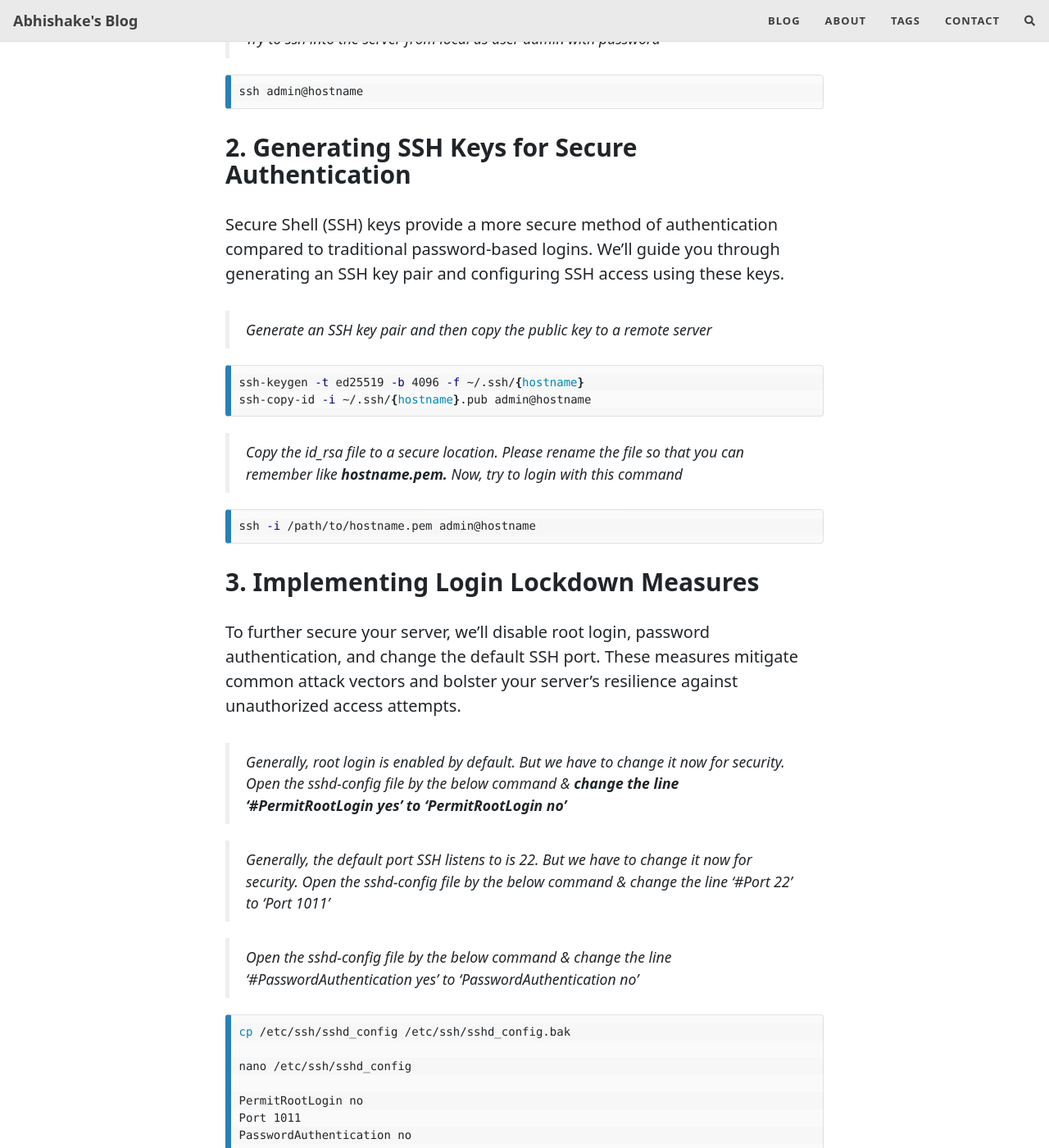
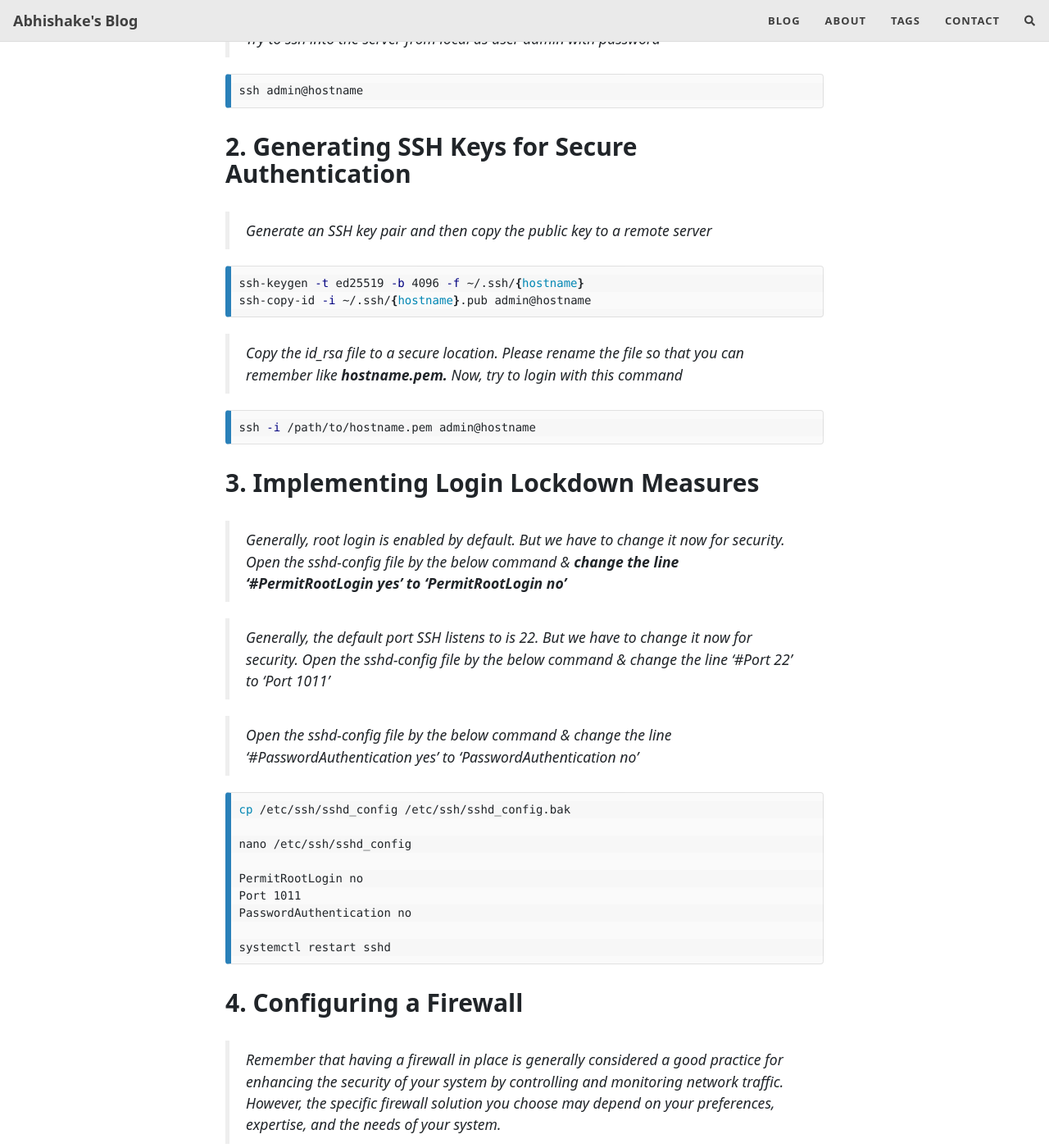
Before and after one commit to Abhishake63/abhishake.github.io, a Jekyll site: the page built from _posts/2024-02-05-secure-linux-server.md, in a window 1280 px wide and 1400 px high, scrolled down 900 px. Shown: the whole window at 82% size. Built offline with Jekyll 4.4.1, drawn with Linux system fonts in a browser that asks for light colours; nearby versions of some CDN libraries; comment, search, counter and statistics services are not loaded.

Commit message:
updated blogs

````diff
--- a/_posts/2024-02-05-secure-linux-server.md
+++ b/_posts/2024-02-05-secure-linux-server.md
@@ -12,7 +12,8 @@
 
 ## 1. Adding a User with Sudo Privileges
 
-The first step in enhancing server security is to create a new user account with sudo privileges. By adding a non-root user, you reduce the risk associated with using the root account for daily tasks.
+> The first step in enhancing server security is to create a new user account with sudo privileges. By adding a non-root user, you reduce the risk associated with using the root account for daily tasks.
+>
 
 ```bash
 adduser admin
@@ -27,8 +28,6 @@
 ```
 
 ## 2. Generating SSH Keys for Secure Authentication
-
-Secure Shell (SSH) keys provide a more secure method of authentication compared to traditional password-based logins. We'll guide you through generating an SSH key pair and configuring SSH access using these keys.
 
 > Generate an SSH key pair and then copy the public key to a remote server
 >
@@ -46,8 +45,6 @@
 ```
 
 ## 3. Implementing Login Lockdown Measures
-
-To further secure your server, we'll disable root login, password authentication, and change the default SSH port. These measures mitigate common attack vectors and bolster your server's resilience against unauthorized access attempts.
 
 > Generally, root login is enabled by default. But we have to change it now for security. Open the sshd-config file by the below command & **change the line ‘#PermitRootLogin yes’ to ‘PermitRootLogin no’**
 >
@@ -72,7 +69,8 @@
 
 ## 4. Configuring a Firewall
 
-Remember that having a firewall in place is generally considered a good practice for enhancing the security of your system by controlling and monitoring network traffic. However, the specific firewall solution you choose may depend on your preferences, expertise, and the needs of your system.
+> Remember that having a firewall in place is generally considered a good practice for enhancing the security of your system by controlling and monitoring network traffic. However, the specific firewall solution you choose may depend on your preferences, expertise, and the needs of your system.
+>
 
 ```bash
 apt install ufw
@@ -82,7 +80,8 @@
 
 ## 5. Enabling Automatic Updates
 
-Keeping your server's software up-to-date is essential for patching security vulnerabilities and maintaining system integrity. We'll demonstrate how to configure automatic updates to ensure your server receives timely security patches and bug fixes.
+> Keeping your server's software up-to-date is essential for patching security vulnerabilities and maintaining system integrity. We'll demonstrate how to configure automatic updates to ensure your server receives timely security patches and bug fixes.
+>
 
 ```bash
 sudo apt install unattended-upgrades
````
Also changed, not shown: _posts/2024-02-05-manage-users-linux.md (+2 -3 lines), _posts/2024-02-05-ssh-commands.md (+4 -10 lines).
